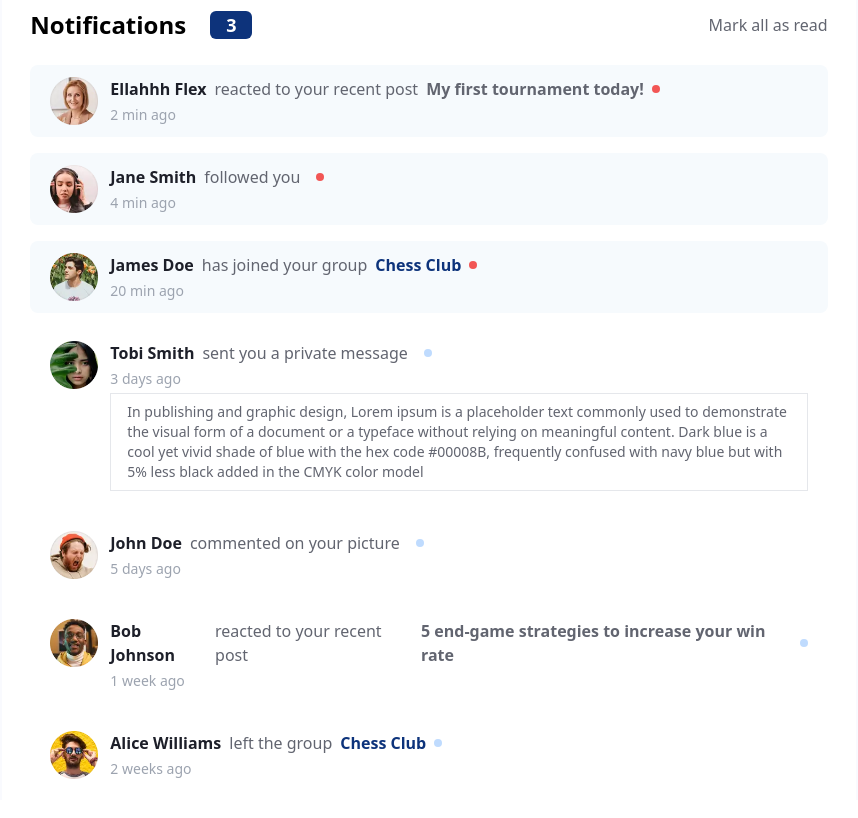
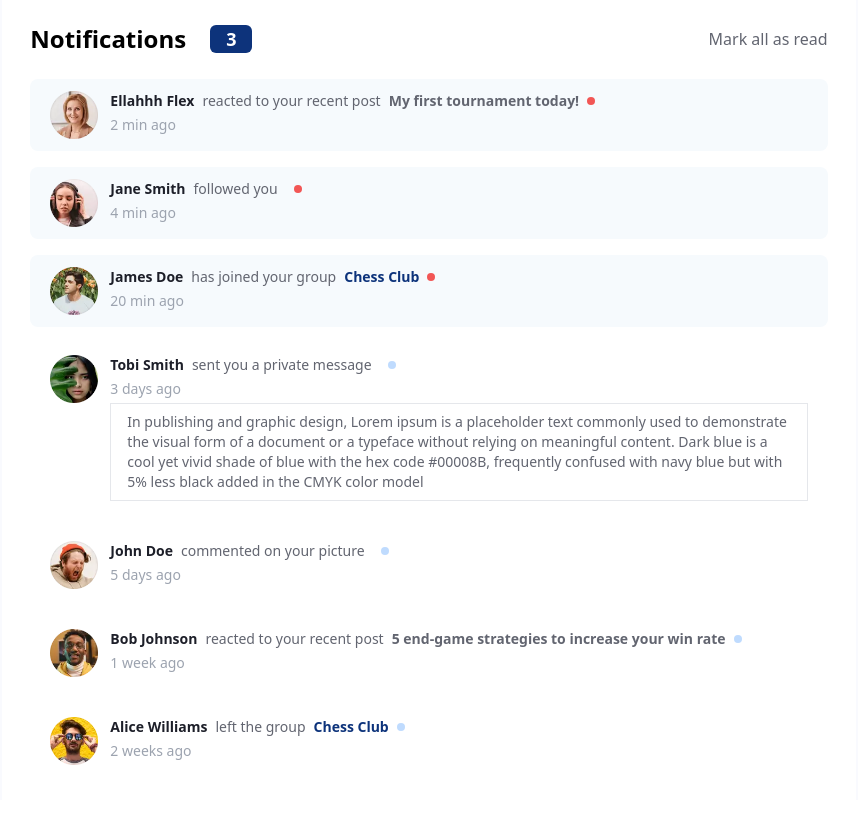
Before and after one commit to oghene-ella/Notification_Page, a React (Vite) app: page / in a window 1280 px wide. Shown: the top 818 px of the page, without its empty margins (211-1069 px from the left). Built offline with nearby package versions, Linux system fonts and the light colour scheme.

Commit message:
made some ui adjustments

```diff
--- a/src/App.jsx
+++ b/src/App.jsx
@@ -9,7 +9,7 @@ const App = () => {
 	const peopleLength = PeopleData.length;
 
   return (
-    <section className="App bg-backgroundColor w-full h-screen flex justify-center items-center">
+    <section className="App bg-backgroundColor w-full md:h-screen flex justify-center items-center">
       <section className="w-full md:w-2/3 bg-white p-5 md:px-7 md:py-10 rounded-xl flex flex-col gap-6">
         <Header/>
         <People peopleLength={peopleLength} PeopleData={PeopleData}/>
--- a/src/components/People.jsx
+++ b/src/components/People.jsx
@@ -13,10 +13,10 @@ const People = ({ peopleLength, PeopleData}) => {
 						>
 							<img src={`./${people.profile}`} alt={`${people.name}`} className="w-12"/>
                             <section className="flex flex-col gap-1">
-                                <div className="flex gap-2 items-center">
-                                    <h3 className="text-textGray font-bold">{people.name}</h3>
-                                    <p className="text-lightTextGray font-light">{people.description}</p>
-                                    <p className="font-extrabold" style={{color: people.color}}>{people.post}</p>
+                                <div className="flex flex-wrap gap-2 items-center ">
+                                    <h3 className="text-textGray font-bold text-sm">{people.name}</h3>
+                                    <p className="text-lightTextGray font-light break-all text-sm">{people.description}</p>
+                                    <p className="font-extrabold text-sm" style={{color: people.color}}>{people.post}</p>
                                     {
                                         people.status === "unread" ? (
                                             <button className="bg-redColor w-2 h-2 rounded-full"></button>
```
